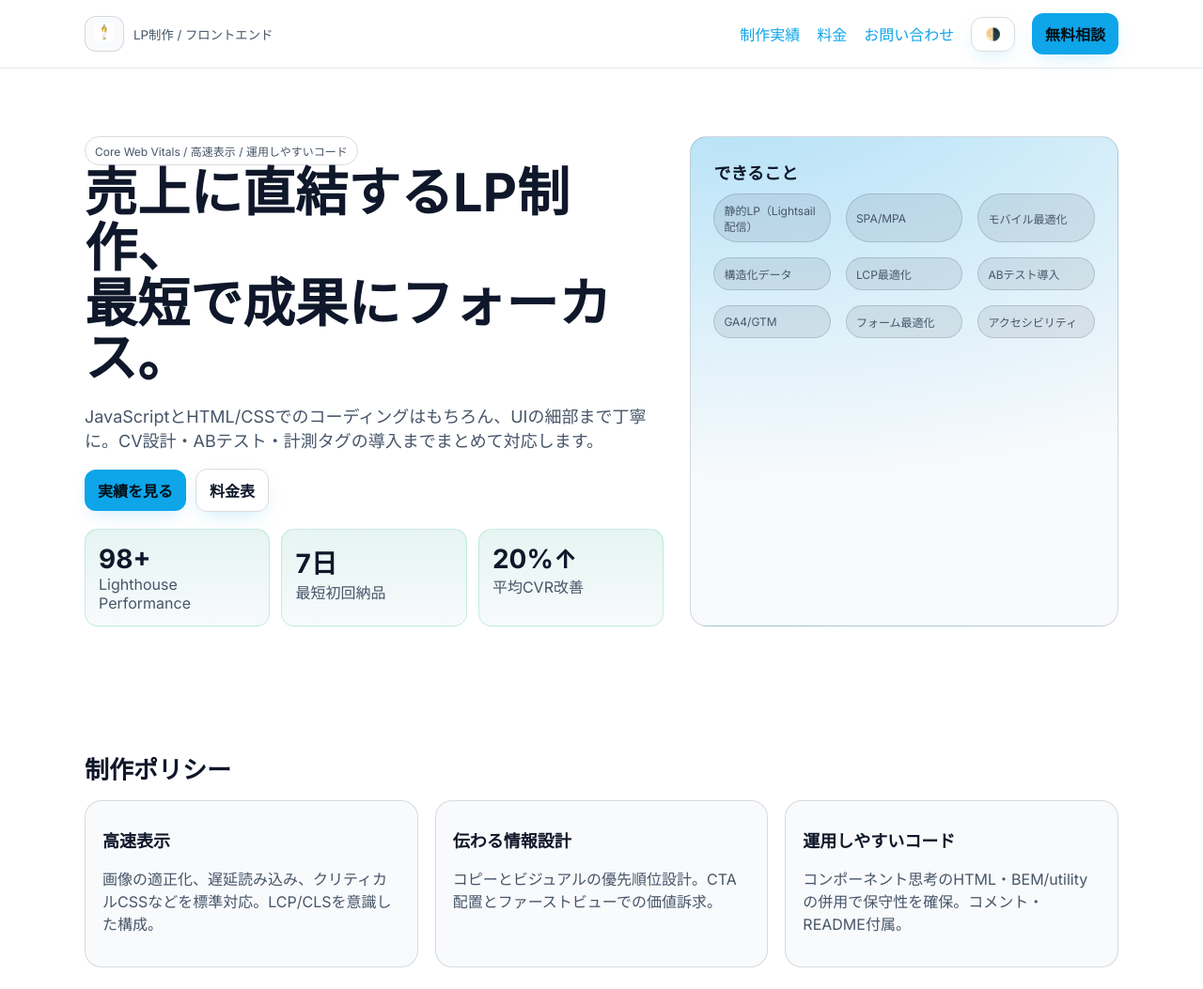
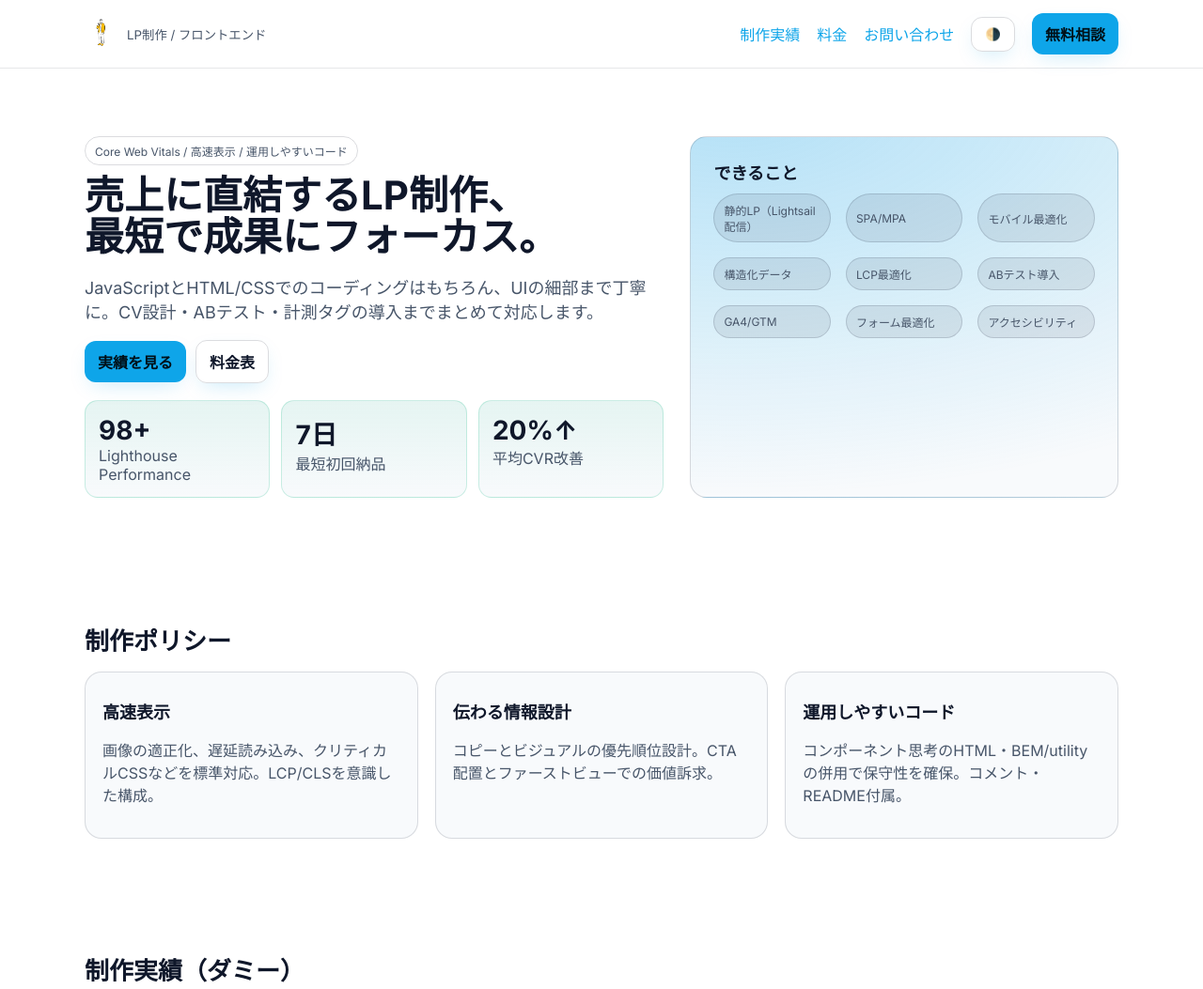
Before and after one commit to inoue-kintone/portfolio-sample-lp, a plain HTML site: page index.html in a window 1280 px wide. Shown: the top 1053 px of the page at 94% size. Drawn offline with Linux system fonts and the light colour scheme.

Commit message:
size調整

```diff
--- a/base.css
+++ b/base.css
@@ -63,17 +63,8 @@ nav {
     gap: 10px;
     align-items: center;
 }
-.badge {
-    font-weight: 700;
-    letter-spacing: 0.4px;
-    padding: 6px 10px;
-    border-radius: 12px;
-    background: var(--panel);
-    border: 1px solid color-mix(in oklab, var(--text), transparent 85%);
-}
 .logo {
-    height: 20px;
-    width: 20px;
+    width: 35px;
     border-radius: 6px;
     object-fit: cover;
 }
@@ -106,9 +97,9 @@ nav {
     padding: 72px 0;
 }
 .hero h1 {
-    font-size: clamp(28px, 6vw, 56px);
+    font-size: clamp(28px, 6vw, 42px);
     line-height: 1.05;
-    margin: 0 0 14px;
+    margin: 10px 0 14px;
 }
 .eyebrow {
     display: inline-flex;
```
